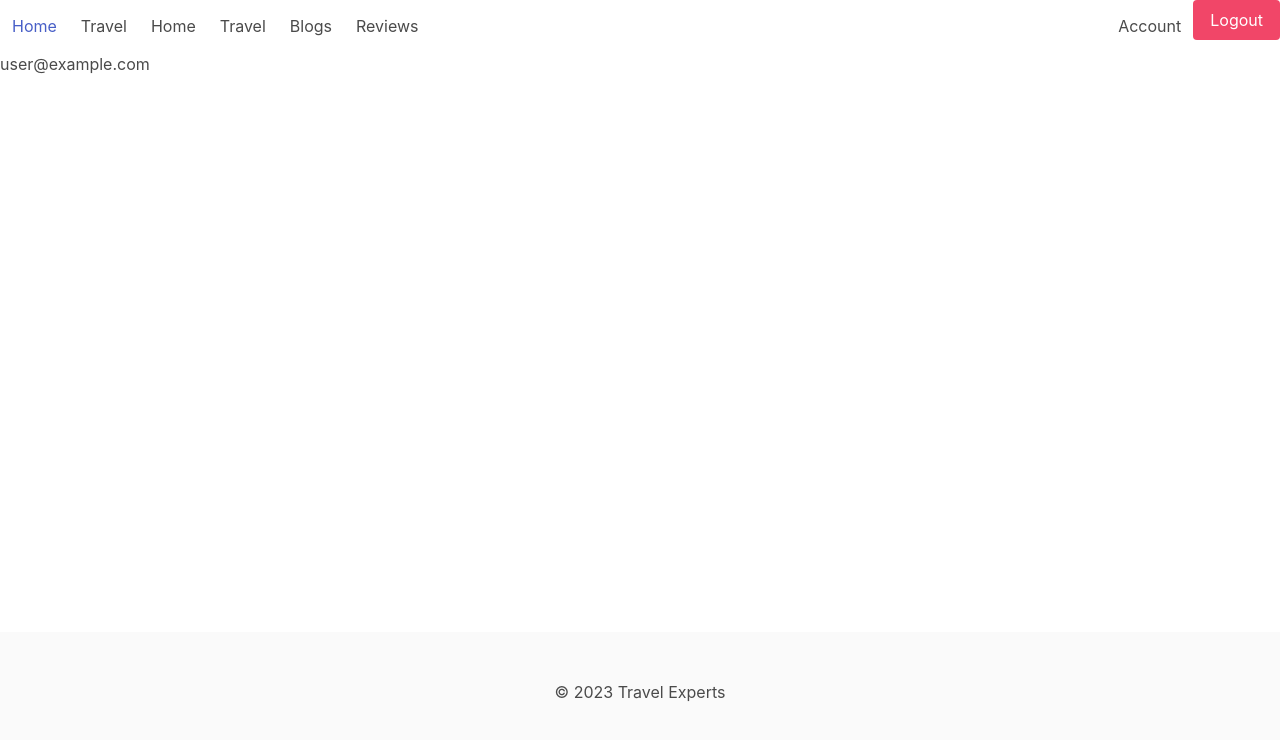
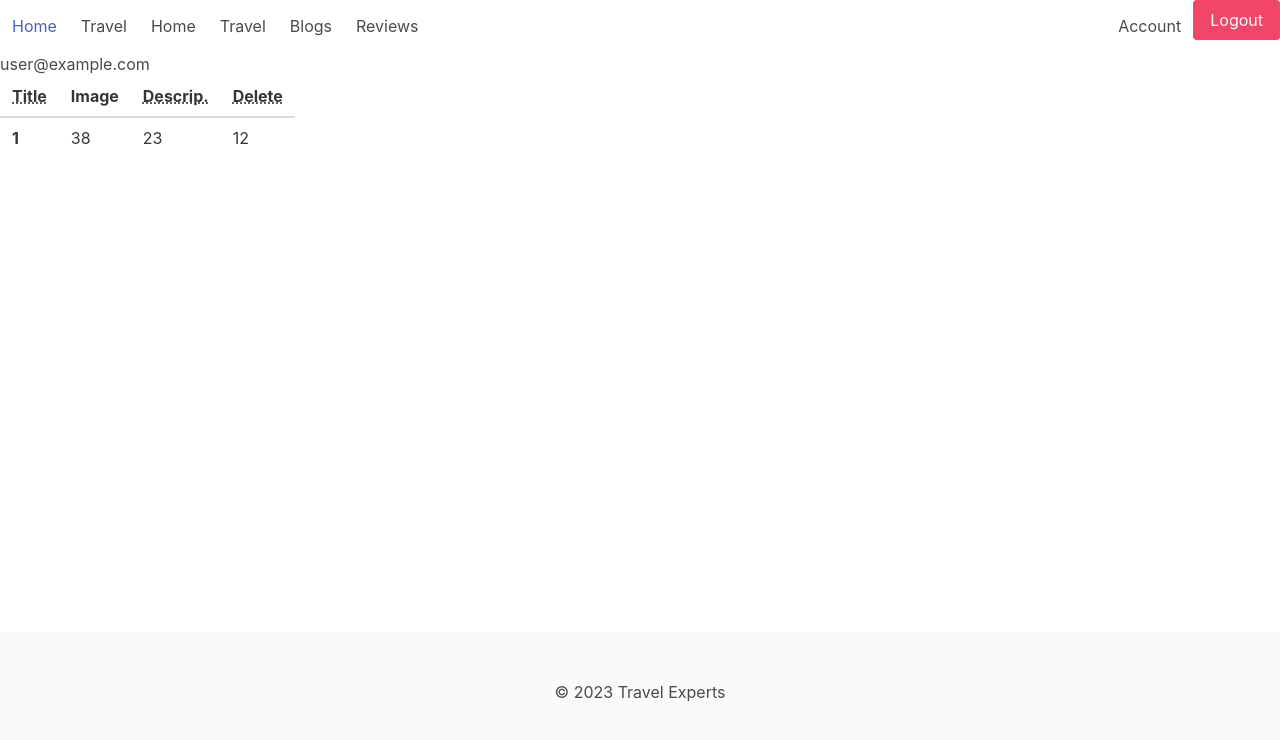
Before and after one commit to MarkusCDev/Travel-Experts, a React (Create React App) app: page /account in a window 1280 px wide. Shown: the top 740 px of the page. Built offline with nearby package versions, Linux system fonts and the light colour scheme; no server answers; sample sign-in values are in the browser's storage.

Commit message:
updated home

```diff
--- a/src/components/Signup.jsx
+++ b/src/components/Signup.jsx
@@ -26,6 +26,7 @@ const Signup = () => {
       await setDoc(doc(db, "Users", email), {
         email,
         blogs: [],
+        reviews: [],
       });
       console.log("Document added successfully");
     } catch (error) {
--- a/src/pages/Account.jsx
+++ b/src/pages/Account.jsx
@@ -7,7 +7,28 @@ const Account = () => {
 
   const {user} = useUserAuth();
 
-  return <div>{user?.email}</div>;
+  return <div>
+    <div>{user?.email}</div>
+  <table class="table">
+  <thead>
+    <tr>
+      <th><abbr title="title">Title</abbr></th>
+      <th>Image</th>
+      <th><abbr title="description">Descrip.</abbr></th>
+      <th><abbr title="button">Delete</abbr></th>
+    </tr>
+  </thead>
+  <tbody>
+
+    <tr>
+      <th>1</th>
+      <td>38</td>
+      <td>23</td>
+      <td>12</td>
+    </tr>
+  </tbody>
+</table>
+    </div>;
 };
 
 export default Account;
--- a/src/pages/Home.jsx
+++ b/src/pages/Home.jsx
@@ -4,6 +4,7 @@ import Map from "../components/Map";
 
 const Home = () => {
   const [position, setPosition] = useState({ lat: 40.820150578444924, lng: -73.949533933551});
+
 
   return (
     <div className="container">
--- a/src/pages/Reviews.jsx
+++ b/src/pages/Reviews.jsx
@@ -1,7 +1,7 @@
 import React, { useState, useEffect } from 'react';
 import { useSearchParams } from "react-router-dom";
 import { getAuth, onAuthStateChanged } from "firebase/auth";
-import { addDoc, collection, getDocs,  query, where, limit, orderBy } from "firebase/firestore";
+import { addDoc, collection, getDocs,  query, where, limit, orderBy, doc, updateDoc, arrayUnion } from "firebase/firestore";
 import { db } from "../firebase";
 import GeoPoint from 'geopoint';
 import { FontAwesomeIcon } from "@fortawesome/react-fontawesome";
@@ -78,6 +78,15 @@ const Reviews = () => {
         rating: data.rating,
         content: data.content,
         createdAt: Date.now()
+      });
+      console.log("Document Id:", docRef.id);
+      const dref = doc(db, "Reviews", docRef.id);
+      await updateDoc(dref, {
+        uid: docRef.id,
+      });
+      const userRef = doc(db, "Users", user.email);
+      await updateDoc(userRef, {
+        reviews: arrayUnion(docRef.id),
       });
     } catch (error) {
       console.log("An error occured when creating a new review:", error);
```
